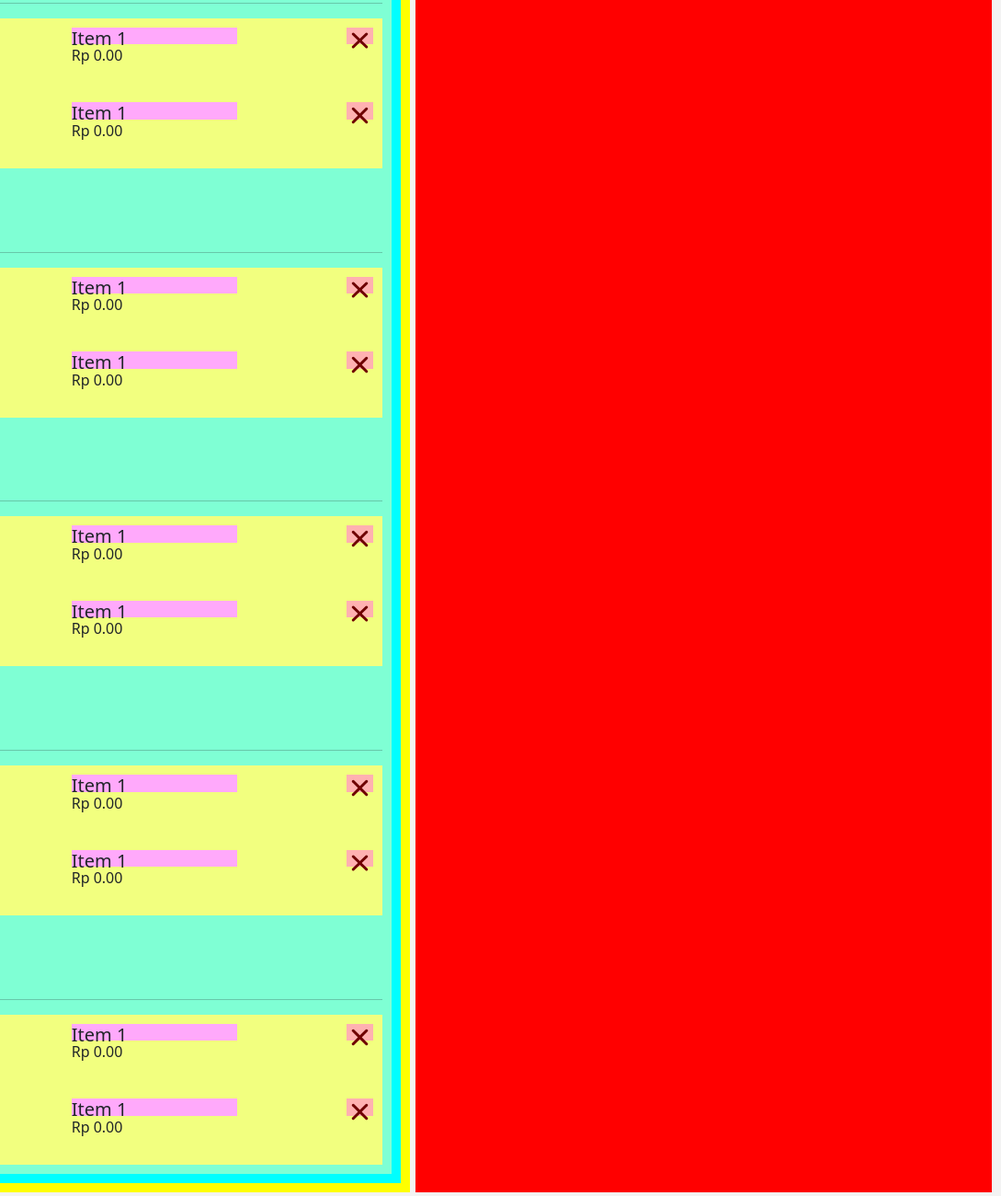
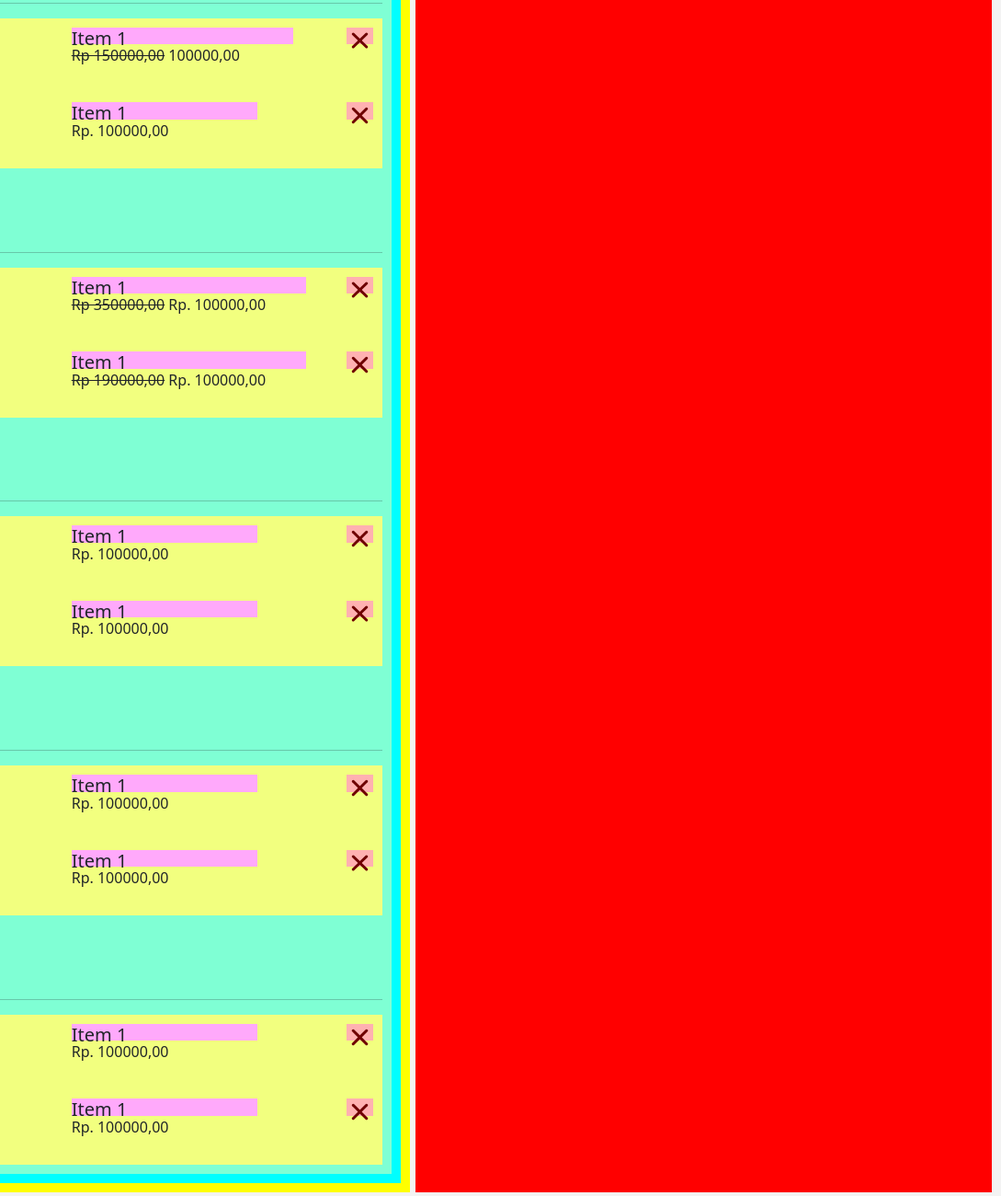
Before and after one commit to Speedwagon-Org/webDasarKeranjang, a plain HTML site: page index.html in a window 1280 px wide. Shown: the part 400-1700 px from the top of the page at 92% size, 191-1280 px from the left. Drawn offline with nearby package versions, Linux system fonts and the light colour scheme.

Commit message:
Added Logic Placeholder

```diff
--- a/index.html
+++ b/index.html
@@ -37,7 +37,7 @@
                     <h1>Shopping Cart</h1>
                 </div>
                 <div class="total-item">
-                    You have <span id="total-selected-item-in-cart">0</span> items in cart
+                    You have <span id="total-item-in-cart">0</span> items in cart
                 </div>
                 <div class="container-sort">
                     <label class="list-label" for="sort-list">Sort By : </label>
@@ -94,7 +94,7 @@
                             </div>
 
                             <div class="item-price">
-                                Rp 0.00
+                                <del>Rp 150000,00</del> <span id="item-price-1">100000</span>,00
                             </div>
                         </div>
                         <div class="item">
@@ -116,7 +116,7 @@
                             </div>
 
                             <div class="item-price">
-                                Rp 0.00
+                                Rp. <span id="item-price-2">100000</span>,00
                             </div>
                         </div>
                     </div>
@@ -156,7 +156,7 @@
                             </div>
 
                             <div class="item-price">
-                                Rp 0.00
+                                <del>Rp 350000,00</del> Rp. <span id="item-price-3">100000</span>,00
                             </div>
                         </div>
                         <div class="item">
@@ -178,7 +178,7 @@
                             </div>
 
                             <div class="item-price">
-                                Rp 0.00
+                                <del>Rp 190000,00</del> Rp. <span id="item-price-4">100000</span>,00
                             </div>
                         </div>
                     </div>
@@ -218,7 +218,7 @@
                             </div>
 
                             <div class="item-price">
-                                Rp 0.00
+                                Rp. <span id="item-price-5">100000</span>,00
                             </div>
                         </div>
                         <div class="item">
@@ -240,7 +240,7 @@
                             </div>
 
                             <div class="item-price">
-                                Rp 0.00
+                                Rp. <span id="item-price-6">100000</span>,00
                             </div>
                         </div>
                     </div>
@@ -280,7 +280,7 @@
                             </div>
 
                             <div class="item-price">
-                                Rp 0.00
+                                Rp. <span id="item-price-7">100000</span>,00
                             </div>
                         </div>
                         <div class="item">
@@ -302,7 +302,7 @@
                             </div>
 
                             <div class="item-price">
-                                Rp 0.00
+                                Rp. <span id="item-price-8">100000</span>,00
                             </div>
                         </div>
                     </div>
@@ -342,7 +342,7 @@
                             </div>
 
                             <div class="item-price">
-                                Rp 0.00
+                                Rp. <span id="item-price-9">100000</span>,00
                             </div>
                         </div>
                         <div class="item">
@@ -364,7 +364,7 @@
                             </div>
 
                             <div class="item-price">
-                                Rp 0.00
+                                Rp. <span id="item-price-10">100000</span>,00
                             </div>
                         </div>
                     </div>
@@ -396,5 +396,5 @@
             </div>
         </div>
     </div>
-
+    <script src="script.js"></script>
 </html>
--- a/script.js
+++ b/script.js
@@ -1 +1,5 @@
-console.log('Hello World!')
+let itemPrices = [];
+for (let i = 1; i<=10;i++)
+{
+    itemPrices.push(Number(document.getElementById('item-price-'+String(i)).innerHTML))
+}
```
